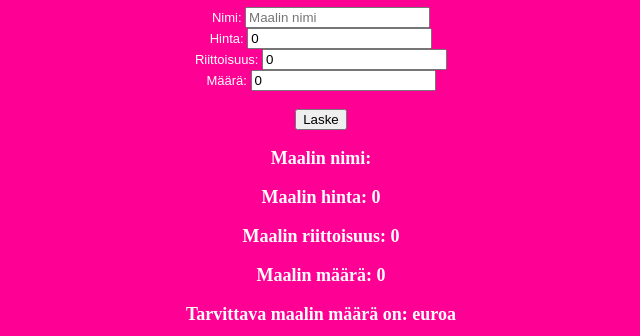
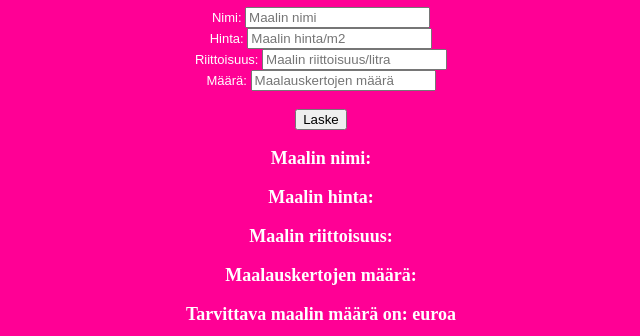
Before and after one commit to Vapsiainen/JS-ryhm-ty-, a React (Create React App) app in the folder maalilaskuri/: page / in a window 1280 px wide. Shown: the part 425-761 px from the top of the page, without its empty margins (319-959 px from the left). Built offline with nearby package versions, Linux system fonts and the light colour scheme.

Commit message:
Testailua

```diff
--- a/maalilaskuri/src/form.js
+++ b/maalilaskuri/src/form.js
@@ -1,5 +1,4 @@
 //Tässä tiedostossa on itse form eli komponentti joka sisältää tekstikentät, napit yms.
-//Muuta Hinta ja Riittoisuus kentiksi jotka ottavat numeroita vastaan
 
 import React, { useState } from "react";
 import Tila from "./tila";
@@ -8,9 +7,9 @@ function Form() {
 
     const [state, setState] = useState({
         nimi: "",
-        hinta: 0,
-        riittoisuus: 0,
-        määrä: 0,
+        hinta: "",
+        riittoisuus: "",
+        määrä: "",
     })
 
 
@@ -33,8 +32,6 @@ function Form() {
 
             <h1>Maalilaskuri</h1>
 
-
-
             <form>
 
             <label for="Nimi">Nimi: {" "}</label>
@@ -50,7 +47,7 @@ function Form() {
             <br />
 
             <label for="Määrä">Määrä: {" "}</label>
-            <input type="number" placeholder="Maalauskertojen määrä" id="Määrä" name="määrä" min="1" value={state.määrä} onChange={handleChange}/>
+            <input type="text" placeholder="Maalauskertojen määrä" id="Määrä" name="määrä" min="1" value={state.määrä} onChange={handleChange}/>
             <br />
             <br />
 
@@ -61,7 +58,7 @@ function Form() {
             <h3>Maalin nimi: {state.nimi} </h3>
             <h3>Maalin hinta: {state.hinta} </h3>
             <h3>Maalin riittoisuus: {state.riittoisuus} </h3>
-            <h3>Maalin määrä: {state.määrä} </h3>
+            <h3>Maalauskertojen määrä: {state.määrä} </h3>
             <h3>Tarvittava maalin määrä on:  euroa</h3>
 
         </div>
```
Also changed, not shown: 1 other file (tests, documents, lock files or other folders).
